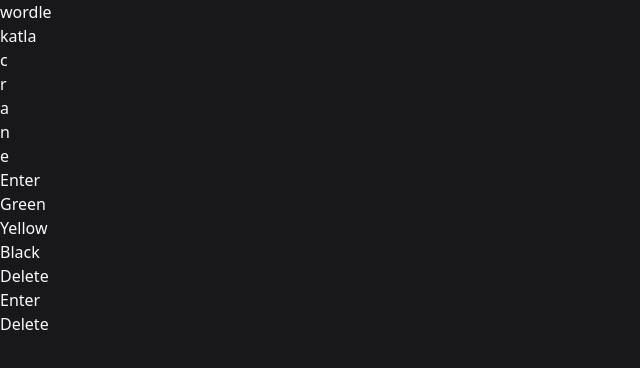
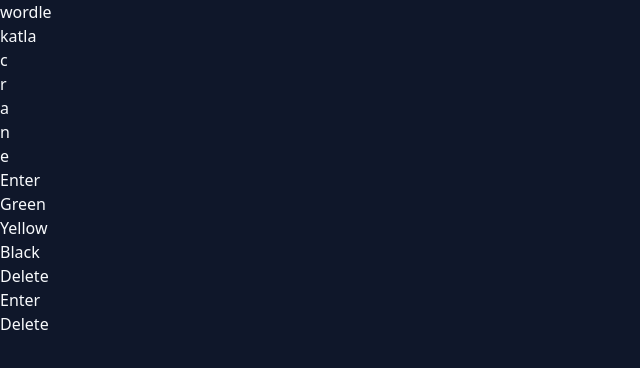
Before and after one commit to kputrajaya/eldrow, a Next.js app: page / in a window 1280 px wide. Shown: the top 368 px of the page, without its empty margins (0-640 px from the left). Built offline with nearby package versions, Linux system fonts and the light colour scheme.

Commit message:
Zinc -> slate

```diff
--- a/components/keyboard.js
+++ b/components/keyboard.js
@@ -30,7 +30,7 @@
           Yellow
         </div>
         <div
-          className="col-span-2 py-5 text-center bg-zinc-700 rounded-lg cursor-pointer"
+          className="col-span-2 py-5 text-center bg-slate-700 rounded-lg cursor-pointer"
           onClick={() => addLetter('B')}
         >
           Black
--- a/components/word.js
+++ b/components/word.js
@@ -13,7 +13,7 @@
             : result[index] === 'Y'
             ? 'bg-yellow-700 border-yellow-700'
             : result[index] === 'B'
-            ? 'bg-zinc-700 border-zinc-700'
+            ? 'bg-slate-700 border-slate-700'
             : highlight
             ? 'border-slate-50'
             : 'border-slate-500',
--- a/styles/globals.css
+++ b/styles/globals.css
@@ -10,6 +10,6 @@
 body {
   @apply m-0;
   @apply p-0;
-  @apply bg-zinc-900;
+  @apply bg-slate-900;
   @apply text-slate-50;
 }
```
